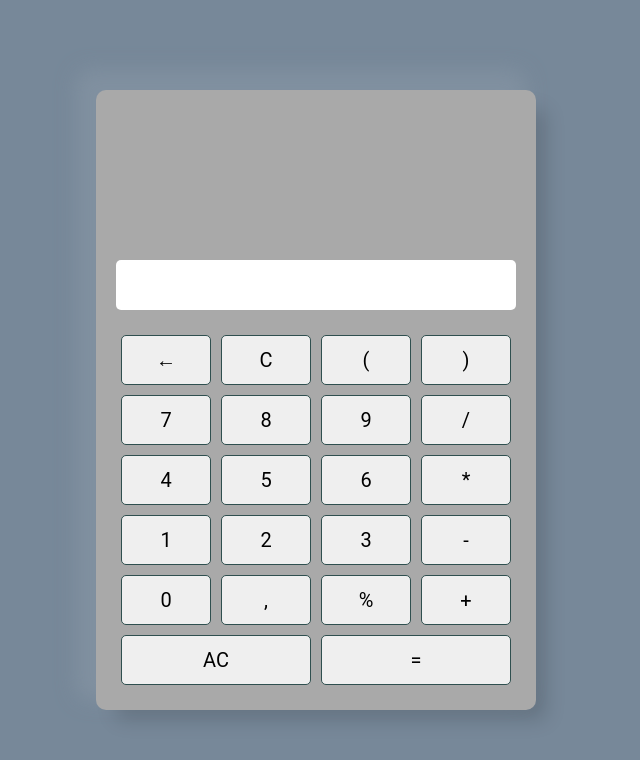
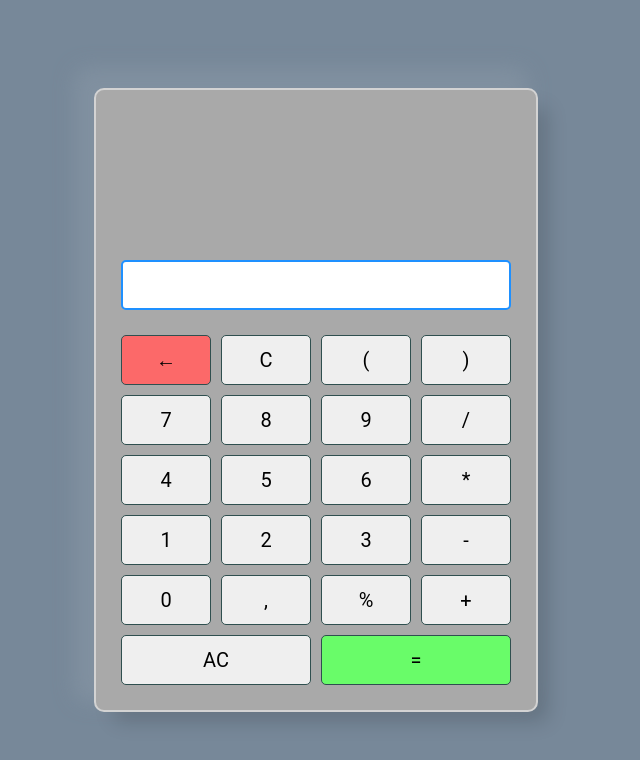
Before and after one commit to Aubanyx/calculatrice, a React (Create React App) app: page / in a window 1280 px wide. Shown: the top 760 px of the page, without its empty margins (324-964 px from the left). Built offline with nearby package versions, Linux system fonts and the light colour scheme.

Commit message:
update scss

```diff
--- a/src/assets/scss/App.scss
+++ b/src/assets/scss/App.scss
@@ -11,6 +11,7 @@ body {
 
   .app {
     background: darkgray;
+    border: 2px solid lightgray;
     border-radius: 1rem;
     padding: 2rem;
     box-shadow: rgb(0 0 0 / 15%) 15px 15px 20px -5px, hsl(210deg 14% 57% / 90%) -15px -15px 20px 5px;
@@ -24,7 +25,7 @@ body {
         background: darkgray;
         height: 15rem;
         max-height: 15rem;
-        padding-left: 0.5rem;
+        padding-left: 1.5rem;
         padding-bottom: 1rem;
         display: flex;
         flex-direction: column;
@@ -32,7 +33,12 @@ body {
         overflow-y: auto;
 
         div {
-          margin-bottom: 0.5rem;
+          border-bottom: 1px solid gray;
+          padding: 0.75rem 0;
+
+          &:last-child {
+            border: none;
+          }
         }
       }
 
@@ -41,9 +47,11 @@ body {
         height: 5rem;
         display: flex;
         align-items: center;
-        padding-left: 0.5rem;
+        padding-left: 1rem;
         font-weight: bold;
+        border: 2px solid dodgerblue;
         border-radius: 0.5rem;
+        margin: 0 0.5rem;
       }
     }
 
@@ -63,6 +71,18 @@ body {
         font-size: 2rem;
         flex-grow: 1;
         cursor: pointer;
+
+        &:hover {
+          filter: brightness(0.9);
+        }
+
+        &:first-child {
+          background: hsl(0deg 96% 70%);
+        }
+
+        &:last-child {
+          background: hsl(120deg 96% 70%);
+        }
       }
     }
   }
```
